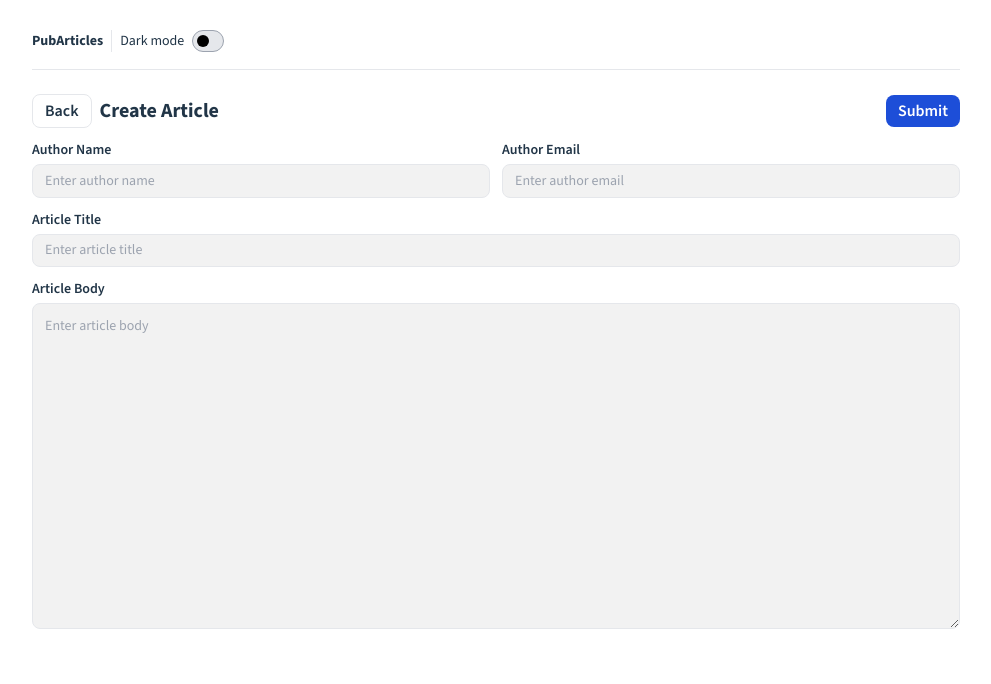
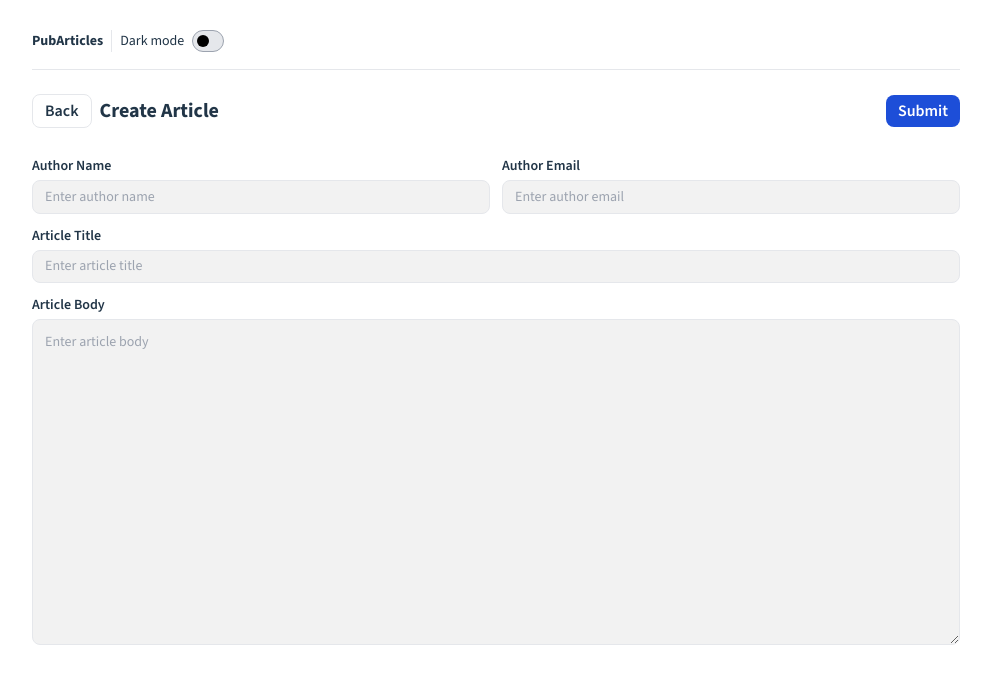
Before and after one commit to michaelhpet/jsonplaceholder-articles, a React (Vite) app: page /create in a window 1280 px wide. Shown: the top 684 px of the page, without its empty margins (144-1135 px from the left). Built offline with nearby package versions, Linux system fonts and the light colour scheme.

Commit message:
chore: cleanup

```diff
--- a/src/pages/create.tsx
+++ b/src/pages/create.tsx
@@ -16,7 +16,6 @@ export default function CreateArticle() {
 
   const submit = async (data: FormData) => {
     setLoading(true);
-    console.log(data);
     const res: CreateArticleResponse = await (
       await fetch(`${import.meta.env.VITE_APP_API_URL}/articles`, {
         method: "POST",
@@ -36,7 +35,7 @@ export default function CreateArticle() {
       onSubmit={handleSubmit(submit)}
       className="grid grid-cols-1 md:grid-cols-2 gap-3 gap-x-0 md:gap-x-3"
     >
-      <div className="col-span-2 flex items-center justify-between gap-4">
+      <div className="col-span-2 flex items-center justify-between gap-4 pb-4">
         <div className="flex items-center gap-2">
           <Button
             type="button"
```
